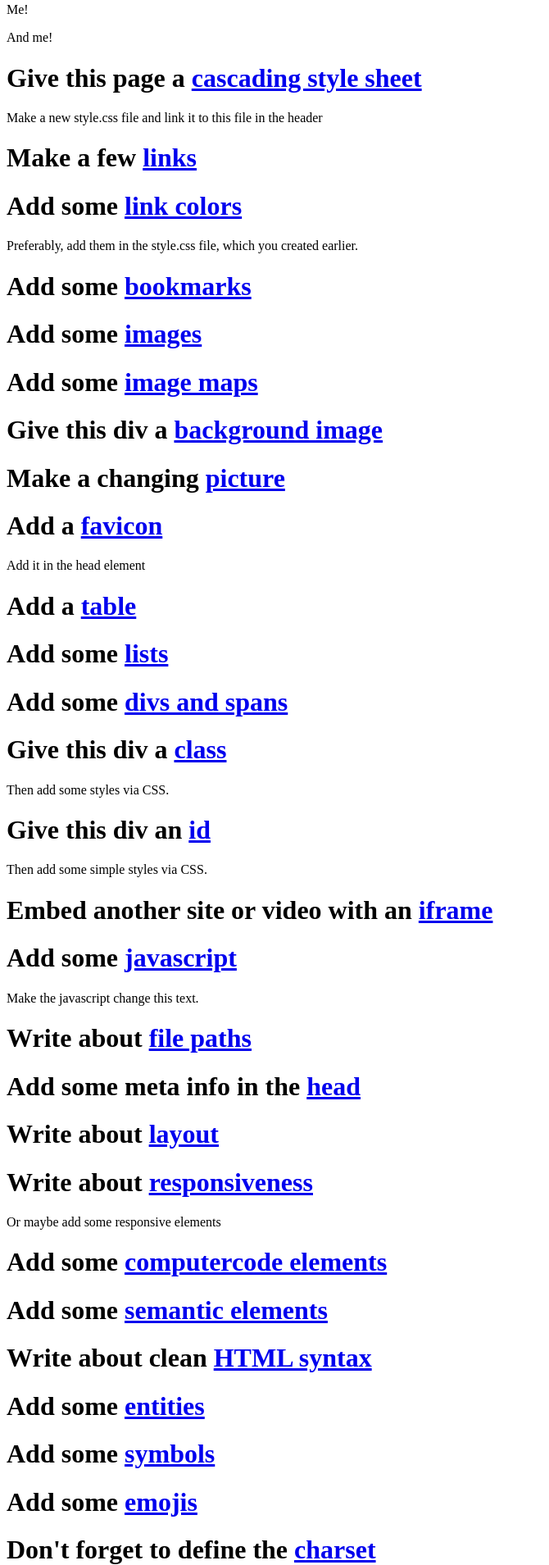
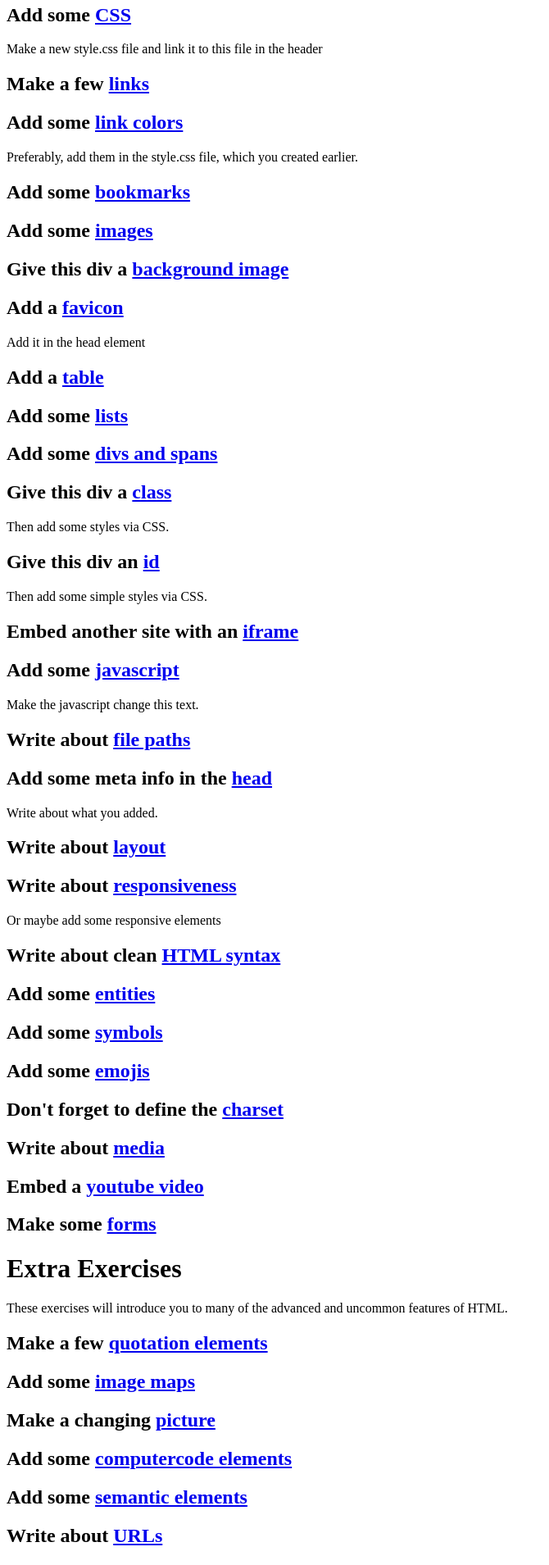
Before and after one commit to siinch/logbog-skabelon, a plain HTML site: page client/exercises/html.html in a window 1280 px wide. Shown: the part 891-2800 px from the top of the page at 82% size, without its empty margins (0-670 px from the left). Drawn offline with Linux system fonts and the light colour scheme.

Commit message:
categorize exercises into recommended exercises and extra exercises

```diff
--- a/client/exercises/html.html
+++ b/client/exercises/html.html
@@ -4,39 +4,41 @@
     </head>
 
     <body>
+        <h1>Recommended Exercises</h1>
+        <p>These exercises will introduce you to the most important aspects and features of HTML. After completing these exercises, you will be able to make a simple website from scratch.</p>
         <!-- HTML -->
         <div>
-            <h1>Write a few lines about <a href="https://www.w3schools.com/html/html_intro.asp">HTML</a></h1>
+            <h2>Write a few lines about <a href="https://www.w3schools.com/html/html_intro.asp">HTML</a></h2>
             <p><!-- Write your answer here --></p>
         </div>
 
         <!-- elements -->
         <div>
-            <h1>Write a few lines about <a href="https://www.w3schools.com/html/html_elements.asp">elements</a></h1>
+            <h2>Write a few lines about <a href="https://www.w3schools.com/html/html_elements.asp">elements</a></h2>
             <p><!-- Write your answer here --></p>
         </div>
 
         <!-- attributes -->
         <div>
-            <h1>Write a few lines about <a href="https://www.w3schools.com/html/html_attributes.asp">attributes</a></h1>
+            <h2>Write a few lines about <a href="https://www.w3schools.com/html/html_attributes.asp">attributes</a></h2>
             <p><!-- Write your answer here --></p>
         </div>
 
         <!-- headings -->
         <div>
-            <h1>Make a few <a href="https://www.w3schools.com/html/html_headings.asp">headings</a></h1>
+            <h2>Make a few <a href="https://www.w3schools.com/html/html_headings.asp">headings</a></h2>
             <!-- Write your answer here -->
         </div>
 
         <!-- paragraphs -->
         <div>
-            <h1>Make a few <a href="https://www.w3schools.com/html/html_paragraphs.asp">paragraphs</a></h1>
+            <h2>Make a few <a href="https://www.w3schools.com/html/html_paragraphs.asp">paragraphs</a></h2>
             <!-- Write your answer here -->
         </div>
 
         <!-- styles -->
         <div>
-            <h1>Give these elements some new <a href="https://www.w3schools.com/html/html_styles.asp">styles</a></h1>
+            <h2>Give these elements some new <a href="https://www.w3schools.com/html/html_styles.asp">styles</a></h2>
             <p>Style me!</p>
             <p>Me!</p>
             <p>And me!</p>
@@ -44,27 +46,21 @@
 
         <!-- formatting -->
         <div>
-            <h1>Give these elements some new <a href="https://www.w3schools.com/html/html_formatting.asp">formats</a></h1>
+            <h2>Give these elements some new <a href="https://www.w3schools.com/html/html_formatting.asp">formats</a></h2>
             <p>Format me!</p>
             <p>Me!</p>
             <p>And me!</p>
         </div>
 
-        <!-- quotations -->
-        <div>
-            <h1>Make a few <a href="https://www.w3schools.com/html/html_quotation_elements.asp">quotation elements</a></h1>
-            <!-- Write your answer here -->
-        </div>
-
         <!-- comments -->
         <div>
-            <h1>Hide the this element with a <a href="https://www.w3schools.com/html/html_comments.asp">comment</a></h1>
+            <h2>Hide the this element with a <a href="https://www.w3schools.com/html/html_comments.asp">comment</a></h2>
             <p>Hide me!</p>
         </div>
 
         <!-- colors -->
         <div>
-            <h1>Give these elements some <a href="https://www.w3schools.com/html/html_colors.asp">colors</a></h1>
+            <h2>Give these elements some <a href="https://www.w3schools.com/html/html_colors.asp">colors</a></h2>
             <p>Color me!</p>
             <p>Me!</p>
             <p>And me!</p>
@@ -72,254 +68,263 @@
 
         <!-- cascading style sheet -->
         <div>
-            <h1>Give this page a <a href="https://www.w3schools.com/html/html_css.asp">cascading style sheet</a></h1>
+            <h2>Add some <a href="https://www.w3schools.com/html/html_css.asp">CSS</a></h2>
             <p>Make a new style.css file and link it to this file in the header</p>
         </div>
 
         <!-- links -->
         <div>
-            <h1>Make a few <a href="https://www.w3schools.com/html/html_links.asp">links</a></h1>
+            <h2>Make a few <a href="https://www.w3schools.com/html/html_links.asp">links</a></h2>
             <!-- Write your answer here -->
         </div>
 
         <!-- links colors-->
         <div>
-            <h1>Add some <a href="https://www.w3schools.com/html/html_links_colors.asp">link colors</a></h1>
+            <h2>Add some <a href="https://www.w3schools.com/html/html_links_colors.asp">link colors</a></h2>
             <p>Preferably, add them in the style.css file, which you created earlier.</p>
         </div>
 
         <!-- bookmarks -->
         <div>
-            <h1>Add some <a href="https://www.w3schools.com/html/html_links_bookmarks.asp">bookmarks</a></h1>
+            <h2>Add some <a href="https://www.w3schools.com/html/html_links_bookmarks.asp">bookmarks</a></h2>
             <!-- Write your answer here -->
         </div>
 
          <!-- images -->
          <div>
-            <h1>Add some <a href="https://www.w3schools.com/html/html_images.asp">images</a></h1>
-            <!-- Write your answer here -->
-        </div>
-
-         <!-- image maps -->
-         <div>
-            <h1>Add some <a href="https://www.w3schools.com/html/html_images_imagemap.asp">image maps</a></h1>
+            <h2>Add some <a href="https://www.w3schools.com/html/html_images.asp">images</a></h2>
             <!-- Write your answer here -->
         </div>
 
         <!-- background image -->
         <div>
-            <h1>Give this div a <a href="https://www.w3schools.com/html/html_images_background.asp">background image</a></h1>
+            <h2>Give this div a <a href="https://www.w3schools.com/html/html_images_background.asp">background image</a></h2>
+            <!-- Write your answer here -->
+        </div>
+
+        <!-- favicon -->
+        <div>
+            <h2>Add a <a href="https://www.w3schools.com/html/html_favicon.asp">favicon</a></h2>
+            <p>Add it in the head element</p>
+        </div>
+
+        <!-- tables -->
+        <div>
+            <h2>Add a <a href="https://www.w3schools.com/html/html_tables.asp">table</a></h2>
+            <!-- Write your answer here -->
+        </div>
+
+        <!-- lists -->
+        <div>
+            <h2>Add some <a href="https://www.w3schools.com/html/html_lists.asp">lists</a></h2>
+            <!-- Write your answer here -->
+        </div>
+
+        <!-- divs and spans -->
+        <div>
+            <h2>Add some <a href="https://www.w3schools.com/html/html_blocks.asp">divs and spans</a></h2>
+            <!-- Write your answer here -->
+        </div>
+
+        <!-- classes -->
+        <div>
+            <h2>Give this div a <a href="https://www.w3schools.com/html/html_classes.asp">class</a></h2>
+            <p>Then add some styles via CSS.</p>
+        </div>
+
+        <!-- id -->
+        <div>
+            <h2>Give this div an <a href="https://www.w3schools.com/html/html_id.asp">id</a></h2>
+            <p>Then add some simple styles via CSS.</p>
+        </div>
+
+        <!-- iframes -->
+        <div>
+            <h2>Embed another site with an <a href="https://www.w3schools.com/html/html_iframe.asp">iframe</a></h2>
+            <!-- Write your answer here -->
+        </div>
+
+        <!-- scripts -->
+        <div>
+            <h2>Add some <a href="https://www.w3schools.com/html/html_scripts.asp">javascript</a></h2>
+            <p id="demo">Make the javascript change this text.</p>
+        </div>
+
+        <!-- file paths -->
+        <div>
+            <h2>Write about <a href="https://www.w3schools.com/html/html_filepaths.asp">file paths</a></h2>
+            <p><!-- write your answer here --></p>
+        </div>
+
+        <!-- head -->
+        <div>
+            <h2>Add some meta info in the <a href="https://www.w3schools.com/html/html_head.asp">head</a></h2>
+            <p>Write about what you added.</p>
+        </div>
+
+        <!-- layout -->
+        <div>
+            <h2>Write about <a href="https://www.w3schools.com/html/html_layout.asp">layout</a></h2>
+            <p><!-- write your answer here --></p>
+        </div>
+
+        <!-- responsiveness -->
+        <div>
+            <h2>Write about <a href="https://www.w3schools.com/html/html_responsive.asp">responsiveness</a></h2>
+            <p>Or maybe add some responsive elements</p>
+        </div>
+
+        <!-- syntax -->
+        <div>
+            <h2>Write about clean <a href="https://www.w3schools.com/html/html5_syntax.asp">HTML syntax</a></h2>
+            <p><!-- write your answer here --></p>
+        </div>
+
+        <!-- entities -->
+        <div>
+            <h2>Add some <a href="https://www.w3schools.com/html/html_entities.asp">entities</a></h2>
+            <p><!-- write your answer here --></p>
+        </div>
+
+        <!-- symbols -->
+        <div>
+            <h2>Add some <a href="https://www.w3schools.com/html/html_symbols.asp">symbols</a></h2>
+            <p><!-- write your answer here --></p>
+        </div>
+
+        <!-- emojis -->
+        <div>
+            <h2>Add some <a href="https://www.w3schools.com/html/html_emojis.asp">emojis</a></h2>
+            <p><!-- write your answer here --></p>
+        </div>
+
+        <!-- charset -->
+        <div>
+            <h2>Don't forget to define the <a href="https://www.w3schools.com/html/html_charset.asp">charset</a></h2>
+            <p><!-- write your answer here --></p>
+        </div>
+
+        <!-- media -->
+        <div>
+            <h2>Write about <a href="https://www.w3schools.com/html/html_media.asp">media</a></h2>
+            <!-- write your answer here -->
+        </div>
+
+        <!-- youtube video -->
+        <div>
+            <h2>Embed a <a href="https://www.w3schools.com/html/html_youtube.asp">youtube video</a></h2>
+            <!-- write your answer here -->
+        </div>
+
+        <!-- forms -->
+        <div>
+            <h2>Make some <a href="https://www.w3schools.com/html/html_forms.asp">forms</a></h2>
+            <!-- write your answer here -->
+        </div>
+
+        <h1>Extra Exercises</h1>
+        <p>These exercises will introduce you to many of the advanced and uncommon features of HTML.</p>
+
+        <!-- quotations -->
+        <div>
+            <h2>Make a few <a href="https://www.w3schools.com/html/html_quotation_elements.asp">quotation elements</a></h2>
+            <!-- Write your answer here -->
+        </div>
+
+        <!-- image maps -->
+        <div>
+            <h2>Add some <a href="https://www.w3schools.com/html/html_images_imagemap.asp">image maps</a></h2>
             <!-- Write your answer here -->
         </div>
 
         <!-- picture -->
         <div>
-            <h1>Make a changing <a href="https://www.w3schools.com/html/html_images_picture.asp">picture</a></h1>
+            <h2>Make a changing <a href="https://www.w3schools.com/html/html_images_picture.asp">picture</a></h2>
             <!-- Write your answer here -->
-        </div>
-
-        <!-- favicon -->
-        <div>
-            <h1>Add a <a href="https://www.w3schools.com/html/html_favicon.asp">favicon</a></h1>
-            <p>Add it in the head element</p>
-        </div>
-
-        <!-- tables -->
-        <div>
-            <h1>Add a <a href="https://www.w3schools.com/html/html_tables.asp">table</a></h1>
-            <!-- Write your answer here -->
-        </div>
-
-        <!-- lists -->
-        <div>
-            <h1>Add some <a href="https://www.w3schools.com/html/html_lists.asp">lists</a></h1>
-            <!-- Write your answer here -->
-        </div>
-
-        <!-- divs and spans -->
-        <div>
-            <h1>Add some <a href="https://www.w3schools.com/html/html_blocks.asp">divs and spans</a></h1>
-            <!-- Write your answer here -->
-        </div>
-
-        <!-- classes -->
-        <div>
-            <h1>Give this div a <a href="https://www.w3schools.com/html/html_classes.asp">class</a></h1>
-            <p>Then add some styles via CSS.</p>
-        </div>
-
-        <!-- id -->
-        <div>
-            <h1>Give this div an <a href="https://www.w3schools.com/html/html_id.asp">id</a></h1>
-            <p>Then add some simple styles via CSS.</p>
-        </div>
-
-        <!-- iframes -->
-        <div>
-            <h1>Embed another site or video with an <a href="https://www.w3schools.com/html/html_iframe.asp">iframe</a></h1>
-            <!-- Write your answer here -->
-        </div>
-
-        <!-- scripts -->
-        <div>
-            <h1>Add some <a href="https://www.w3schools.com/html/html_scripts.asp">javascript</a></h1>
-            <p id="demo">Make the javascript change this text.</p>
-        </div>
-
-        <!-- file paths -->
-        <div>
-            <h1>Write about <a href="https://www.w3schools.com/html/html_filepaths.asp">file paths</a></h1>
-            <p><!-- write your answer here --></p>
-        </div>
-
-        <!-- head -->
-        <div>
-            <h1>Add some meta info in the <a href="https://www.w3schools.com/html/html_head.asp">head</a></h1>
-            <p><!-- write your answer here --></p>
-        </div>
-
-        <!-- layout -->
-        <div>
-            <h1>Write about <a href="https://www.w3schools.com/html/html_layout.asp">layout</a></h1>
-            <p><!-- write your answer here --></p>
-        </div>
-
-        <!-- responsiveness -->
-        <div>
-            <h1>Write about <a href="https://www.w3schools.com/html/html_responsive.asp">responsiveness</a></h1>
-            <p>Or maybe add some responsive elements</p>
         </div>
 
         <!-- computercode -->
         <div>
-            <h1>Add some <a href="https://www.w3schools.com/html/html_computercode_elements.asp">computercode elements</a></h1>
+            <h2>Add some <a href="https://www.w3schools.com/html/html_computercode_elements.asp">computercode elements</a></h2>
             <!-- write your answer here -->
         </div>
 
         <!-- semantics -->
         <div>
-            <h1>Add some <a href="https://www.w3schools.com/html/html5_semantic_elements.asp">semantic elements</a></h1>
+            <h2>Add some <a href="https://www.w3schools.com/html/html5_semantic_elements.asp">semantic elements</a></h2>
             <!-- write your answer here -->
-        </div>
-
-        <!-- syntax -->
-        <div>
-            <h1>Write about clean <a href="https://www.w3schools.com/html/html5_syntax.asp">HTML syntax</a></h1>
-            <p><!-- write your answer here --></p>
-        </div>
-
-        <!-- entities -->
-        <div>
-            <h1>Add some <a href="https://www.w3schools.com/html/html_entities.asp">entities</a></h1>
-            <p><!-- write your answer here --></p>
-        </div>
-
-        <!-- symbols -->
-        <div>
-            <h1>Add some <a href="https://www.w3schools.com/html/html_symbols.asp">symbols</a></h1>
-            <p><!-- write your answer here --></p>
-        </div>
-
-        <!-- emojis -->
-        <div>
-            <h1>Add some <a href="https://www.w3schools.com/html/html_emojis.asp">emojis</a></h1>
-            <p><!-- write your answer here --></p>
-        </div>
-
-        <!-- charset -->
-        <div>
-            <h1>Don't forget to define the <a href="https://www.w3schools.com/html/html_charset.asp">charset</a></h1>
-            <p><!-- write your answer here --></p>
         </div>
 
         <!-- urls -->
         <div>
-            <h1>Write about <a href="https://www.w3schools.com/html/html_urlencode.asp">URLs</a></h1>
+            <h2>Write about <a href="https://www.w3schools.com/html/html_urlencode.asp">URLs</a></h2>
             <p><!-- write your answer here --></p>
         </div>
 
         <!-- xhtml -->
         <div>
-            <h1>Write about <a href="https://www.w3schools.com/html/html_xhtml.asp">XHTML</a></h1>
+            <h2>Write about <a href="https://www.w3schools.com/html/html_xhtml.asp">XHTML</a></h2>
             <p><!-- write your answer here --></p>
-        </div>
-
-        <!-- xhtml -->
-        <div>
-            <h1>Make some <a href="https://www.w3schools.com/html/html_forms.asp">forms</a></h1>
-            <!-- write your answer here -->
         </div>
 
         <!-- canvas -->
         <div>
-            <h1>Add a <a href="https://www.w3schools.com/html/html5_canvas.asp">canvas</a></h1>
+            <h2>Add a <a href="https://www.w3schools.com/html/html5_canvas.asp">canvas</a></h2>
             <p>Don't forget to draw something on it!</p>
             <!-- write your answer here -->
         </div>
 
         <!-- svg -->
         <div>
-            <h1>Add some <a href="https://www.w3schools.com/html/html5_svg.asp">scaleable vector graphics</a></h1>
-            <!-- write your answer here -->
-        </div>
-
-        <!-- media -->
-        <div>
-            <h1>Write about <a href="https://www.w3schools.com/html/html_media.asp">media</a></h1>
+            <h2>Add some <a href="https://www.w3schools.com/html/html5_svg.asp">scaleable vector graphics</a></h2>
             <!-- write your answer here -->
         </div>
 
         <!-- video -->
         <div>
-            <h1>Add some <a href="https://www.w3schools.com/html/html5_video.asp">video</a></h1>
+            <h2>Add some <a href="https://www.w3schools.com/html/html5_video.asp">video</a></h2>
             <!-- write your answer here -->
         </div>
 
         <!-- audio -->
         <div>
-            <h1>Add some <a href="https://www.w3schools.com/html/html5_audio.asp">audio</a></h1>
+            <h2>Add some <a href="https://www.w3schools.com/html/html5_audio.asp">audio</a></h2>
             <!-- write your answer here -->
         </div>
 
         <!-- object -->
         <div>
-            <h1>Try to use the html <a href="https://www.w3schools.com/html/html_object.asp">object</a></h1>
-            <!-- write your answer here -->
-        </div>
-
-        <!-- youtube video -->
-        <div>
-            <h1>Embed a <a href="https://www.w3schools.com/html/html_youtube.asp">youtube video</a></h1>
+            <h2>Try to use the html <a href="https://www.w3schools.com/html/html_object.asp">object</a></h2>
             <!-- write your answer here -->
         </div>
 
         <!-- geolocation -->
         <div>
-            <h1>Add <a href="https://www.w3schools.com/html/html5_geolocation.asp">geolocation</a></h1>
+            <h2>Add <a href="https://www.w3schools.com/html/html5_geolocation.asp">geolocation</a></h2>
             <!-- write your answer here -->
         </div>
 
         <!-- drag and drop -->
         <div>
-            <h1>Add <a href="https://www.w3schools.com/html/html5_draganddrop.asp">drag and drop</a></h1>
+            <h2>Add <a href="https://www.w3schools.com/html/html5_draganddrop.asp">drag and drop</a></h2>
             <!-- write your answer here -->
         </div>
 
         <!-- web storage -->
         <div>
-            <h1>Save some data in <a href="https://www.w3schools.com/html/html5_webstorage.asp">web storage</a></h1>
+            <h2>Save some data in <a href="https://www.w3schools.com/html/html5_webstorage.asp">web storage</a></h2>
             <p>Afterwards, read the data and display it here.</p>
         </div>
 
         <!-- web worker -->
         <div>
-            <h1>Add a <a href="https://www.w3schools.com/html/html5_webworkers.asp">web worker</a></h1>
+            <h2>Add a <a href="https://www.w3schools.com/html/html5_webworkers.asp">web worker</a></h2>
             <!-- write your answer here -->
         </div>
 
         <!-- server sent events -->
         <div>
-            <h1>Add <a href="https://www.w3schools.com/html/html5_serversentevents.asp">server sent events</a></h1>
+            <h2>Add <a href="https://www.w3schools.com/html/html5_serversentevents.asp">server sent events</a></h2>
             <p>Notice: For this example to work, you will need to install <a href="https://www.w3schools.com/PHP/php_install.asp">php</a> or somehow get access to a remote php server.</p>
             <!-- write your answer here -->
         </div>
```
